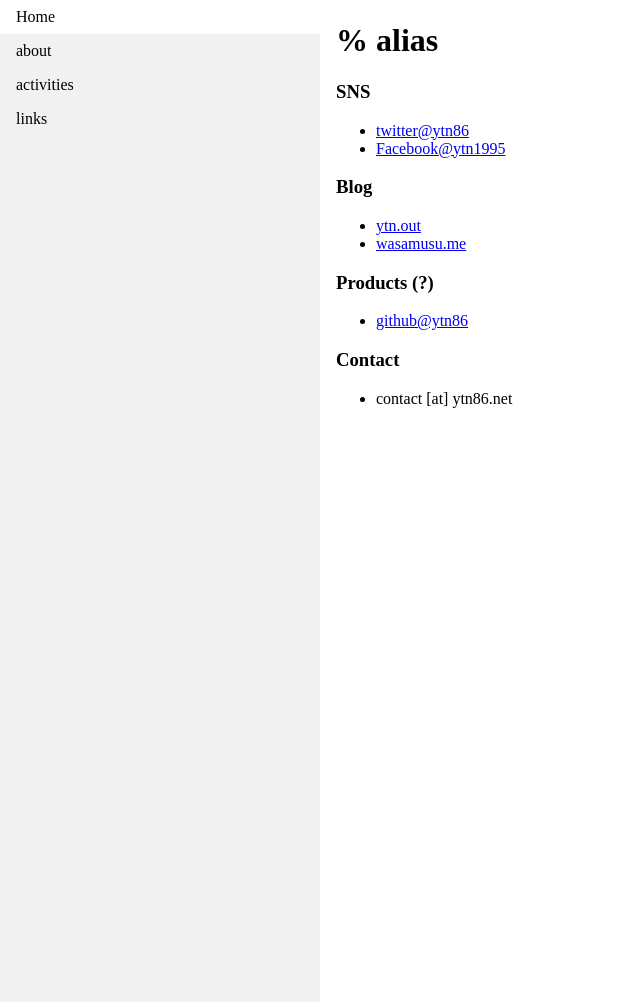
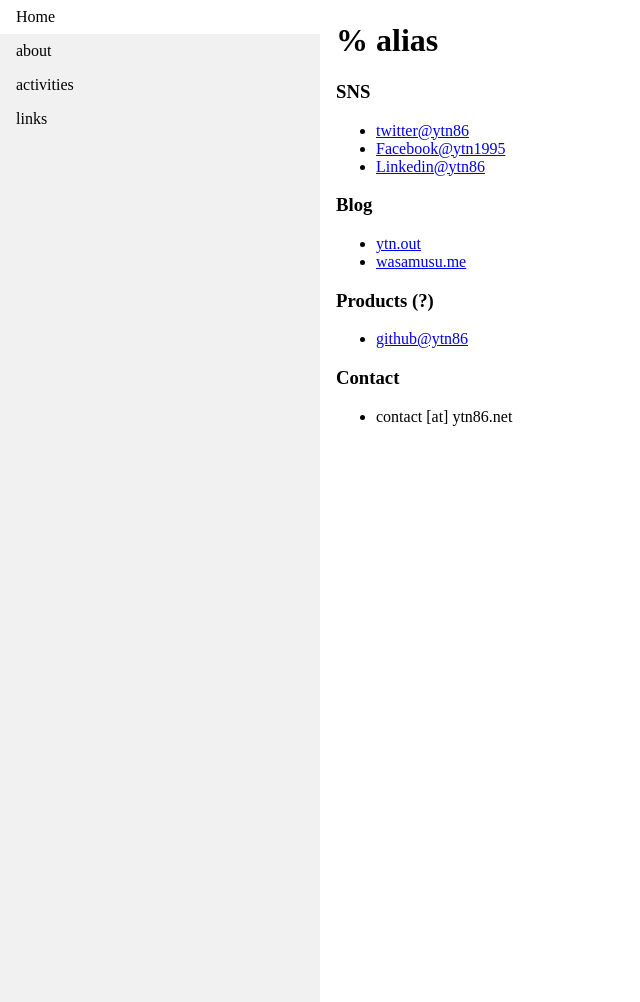
Before and after one commit to ytn86/ytn86.github.io, a Jekyll site: the page built from links.md, in a window 1280 px wide and 1002 px high. Shown: the whole window, without its empty margins (0-640 px from the left). Built offline with Jekyll 4.4.1, drawn with Linux system fonts in a browser that asks for light colours.

Commit message:
[ADD] linkedin

```diff
--- a/links.md
+++ b/links.md
@@ -10,7 +10,7 @@ title: links
 
 * [twitter@ytn86](https://twitter.com/ytn86)
 * [Facebook@ytn1995](https://facebook.com/ytn1995)
-
+* [Linkedin@ytn86](https://www.linkedin.com/in/ytn86/)
 
 ### Blog
 
```
